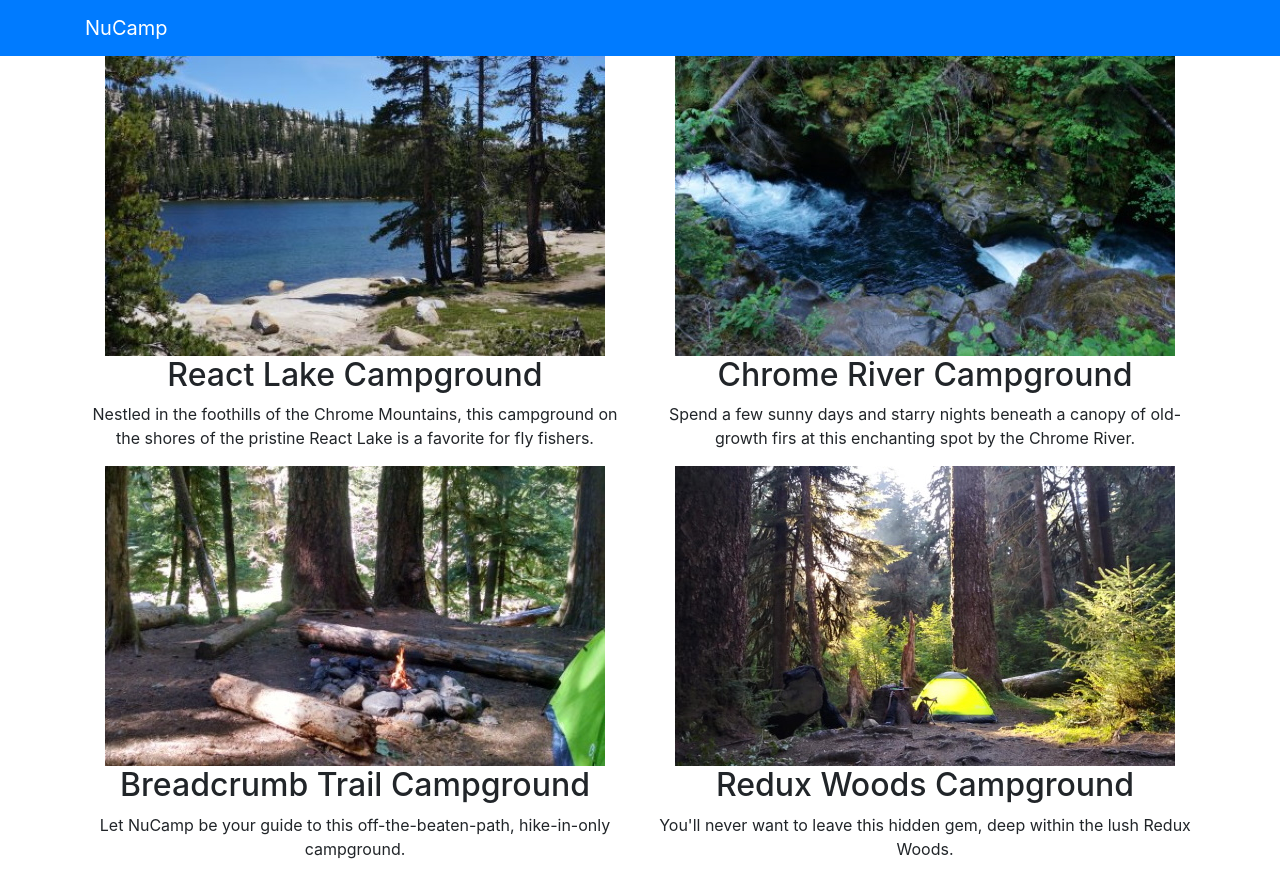
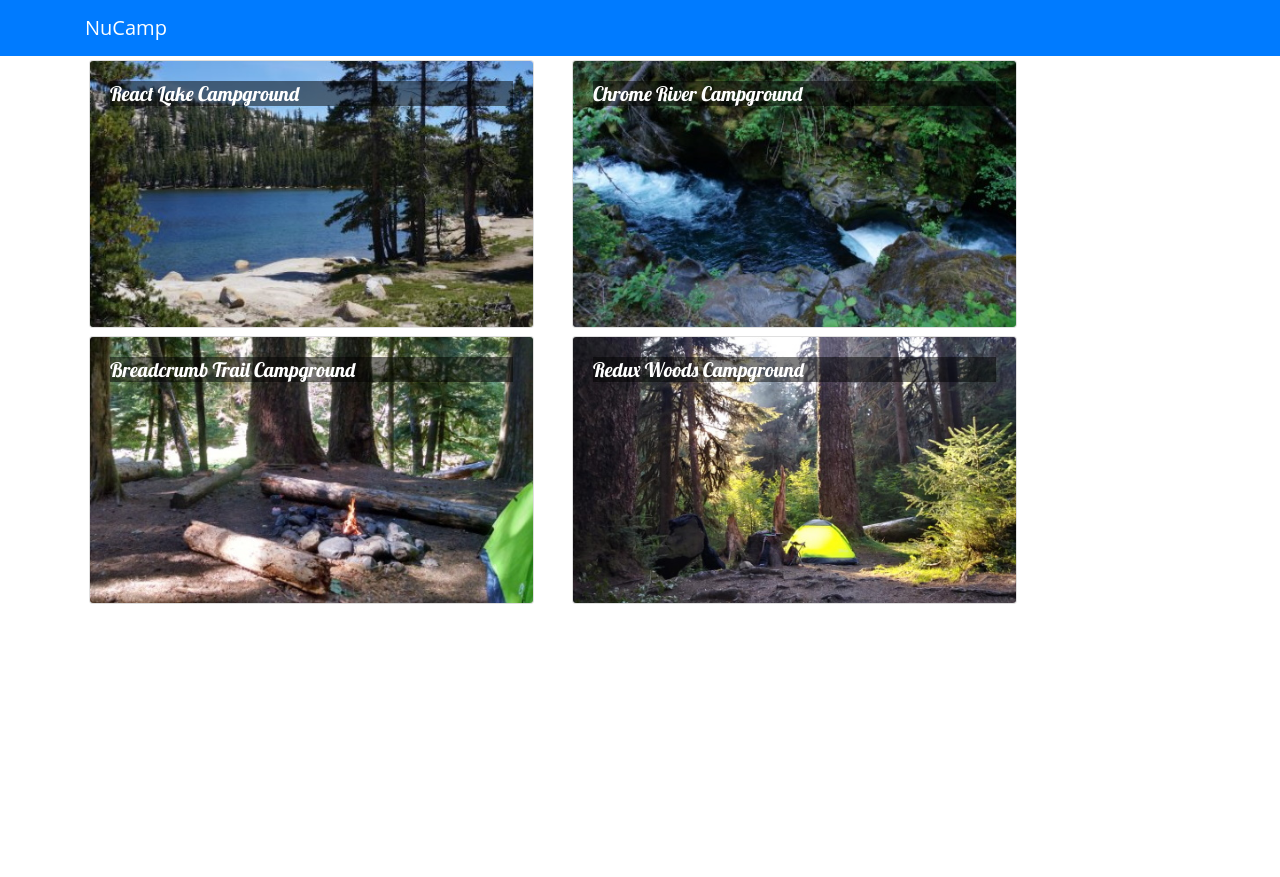
Before and after one commit to codeThinh/nucamp, a React (Create React App) app in the folder 3-React/nucampsite/: page / in a window 1280 px wide. After the commit the page ends 800 px from the top, so only its background shows below. Built offline with nearby package versions, Linux system fonts and the light colour scheme.

Commit message:
react week 2

```diff
--- a/3-React/nucampsite/package.json
+++ b/3-React/nucampsite/package.json
@@ -12,6 +12,8 @@
     "react-popper": "1.3.6",
     "react-scripts": "5.0.0",
     "reactstrap": "8.5.1",
+    "typeface-lobster": "^1.1.13",
+    "typeface-open-sans": "^1.1.13",
     "web-vitals": "^2.1.0"
   },
   "scripts": {
--- a/3-React/nucampsite/src/App.css
+++ b/3-React/nucampsite/src/App.css
@@ -1,38 +1,12 @@
-.App {
-  text-align: center;
+body {
+  font-family: "Open Sans", sans-serif;
 }
 
-.App-logo {
-  height: 40vmin;
-  pointer-events: none;
+.card-title {
+  font: 500 1.25rem "Lobster", cursive;
 }
 
-@media (prefers-reduced-motion: no-preference) {
-  .App-logo {
-    animation: App-logo-spin infinite 20s linear;
-  }
+.card-img-overlay .card-title {
+  color: white;
+  background-color: rgba(0,0,0,.5);
 }
-
-.App-header {
-  background-color: #282c34;
-  min-height: 100vh;
-  display: flex;
-  flex-direction: column;
-  align-items: center;
-  justify-content: center;
-  font-size: calc(10px + 2vmin);
-  color: white;
-}
-
-.App-link {
-  color: #61dafb;
-}
-
-@keyframes App-logo-spin {
-  from {
-    transform: rotate(0deg);
-  }
-  to {
-    transform: rotate(360deg);
-  }
-}
--- a/3-React/nucampsite/src/App.js
+++ b/3-React/nucampsite/src/App.js
@@ -2,8 +2,15 @@ import React, { Component } from 'react';
 import { Navbar, NavbarBrand } from 'reactstrap';
 import './App.css';
 import Directory from './components/DirectoryComponent';
+import { CAMPSITES } from './shared/campsites'
 
 class App extends Component {
+  constructor(props) {
+    super(props);
+    this.state = {
+      campsites: CAMPSITES
+    }
+  }
     render() {
         return (
             <div className="App">
@@ -12,7 +19,7 @@ class App extends Component {
                     <NavbarBrand href="/">NuCamp</NavbarBrand>
                 </div>
                 </Navbar>
-                <Directory />
+                <Directory campsites={this.state.campsites} />
             </div>
         );
     }
--- /dev/null
+++ b/3-React/nucampsite/src/components/CampsiteInfoComponent.js
@@ -0,0 +1,52 @@
+import React, { Component } from 'react'
+import { Card, CardImg, CardText, CardBody, CardTitle } from 'reactstrap'
+
+class CampsiteInfo extends Component {
+    renderCampsite(campsite) {
+        return (
+            <div className="col-md-5 m-1">
+                <Card>
+                    <CardImg top src={campsite.image} alt={campsite.name} />
+                    <CardBody>
+                        <CardTitle>{campsite.name}</CardTitle>
+                        <CardText>{campsite.description}</CardText>
+                    </CardBody>
+                </Card>
+            </div>
+        )
+    }
+
+    renderComments(comments) {
+        if (comments) {
+            return (
+                <div className="col-md-5 m-1">
+                    <h4>Comments:</h4>
+                    {comments.map( (comment) => {
+                        return (
+                            <div key={comment.id}>
+                                <p>{comment.text}</p>
+                                <p>-- {comment.author}, {new Intl.DateTimeFormat('en-US', { year: 'numeric', month: 'short', day: '2-digit'}).format(new Date(Date.parse(comment.date)))}</p>
+                                <p>{comment.rating} out of 5 Stars</p>
+                            </div>
+                        )
+                    })}
+                </div>
+            );
+        }
+        return <div />;
+    }
+
+    render(campsite) {
+        if (this.props.campsite) {
+            return (
+                <div className="row">
+                    {this.renderCampsite(this.props.campsite)}
+                    {this.renderComments(this.props.campsite.comments)}
+                </div>
+            );
+        }
+        return <div />;
+    }
+}
+
+export default CampsiteInfo;
--- a/3-React/nucampsite/src/components/DirectoryComponent.js
+++ b/3-React/nucampsite/src/components/DirectoryComponent.js
@@ -1,49 +1,30 @@
 import React, { Component } from 'react'
+import { Card, CardImg, CardImgOverlay, CardTitle } from 'reactstrap'
+import CampsiteInfo from './CampsiteInfoComponent';
 
 class Directory extends Component {
     constructor(props) {
         super(props);
         this.state = {
-            campsites: [
-                {
-                    id: 0,
-                    name: 'React Lake Campground',
-                    image: 'assets/images/react-lake.jpg',
-                    elevation: 1233,
-                    description: "Nestled in the foothills of the Chrome Mountains, this campground on the shores of the pristine React Lake is a favorite for fly fishers."
-                },
-                {
-                  id: 1,
-                  name: 'Chrome River Campground ',
-                  image: 'assets/images/chrome-river.jpg',
-                  elevation: 877,
-                  description: "Spend a few sunny days and starry nights beneath a canopy of old-growth firs at this enchanting spot by the Chrome River."
-                },
-                {
-                    id: 2,
-                    name: 'Breadcrumb Trail Campground',
-                    image: 'assets/images/breadcrumb-trail.jpg',
-                    elevation: 2901,
-                    description: "Let NuCamp be your guide to this off-the-beaten-path, hike-in-only campground."
-                },
-                {
-                    id: 3,
-                    name: 'Redux Woods Campground',
-                    image: 'assets/images/redux-woods.jpg',
-                    elevation: 42,
-                    description: "You'll never want to leave this hidden gem, deep within the lush Redux Woods."
-                }
-            ],
+            selectedCampsite: null
         };
     }
 
+    onCampsiteSelect(campsite) {
+        this.setState({selectedCampsite: campsite});
+    }
+
+
     render() {
-        let directory = this.state.campsites.map( campsite => {
+        let directory = this.props.campsites.map( campsite => {
             return (
-                <div key={campsite.id} className="col">
-                    <img src={campsite.image} alt={campsite.name} />
-                    <h2>{campsite.name}</h2>
-                    <p>{campsite.description}</p>
+                <div key={campsite.id} className="col-md-5 m-1">
+                    <Card onClick={() => this.onCampsiteSelect(campsite)}>
+                        <CardImg width="100%" src={campsite.image} alt={campsite.name} />
+                        <CardImgOverlay>
+                            <CardTitle>{campsite.name}</CardTitle>
+                        </CardImgOverlay>
+                    </Card>
                 </div>
             )
         })
@@ -53,6 +34,7 @@ class Directory extends Component {
                 <div className="row">
                     {directory}
                 </div>
+                <CampsiteInfo campsite={this.state.selectedCampsite} />
             </div>
         );
     }
--- a/3-React/nucampsite/src/index.js
+++ b/3-React/nucampsite/src/index.js
@@ -1,10 +1,10 @@
 import React from 'react';
 import ReactDOM from 'react-dom';
 import './index.css';
+import 'bootstrap/dist/css/bootstrap.min.css';
+import 'typeface-lobster'
+import 'typeface-lobster'
 import App from './App';
-import reportWebVitals from './reportWebVitals';
-import 'bootstrap/dist/css/bootstrap.min.css';
-
 
 ReactDOM.render(
   <React.StrictMode>
@@ -12,8 +12,3 @@ ReactDOM.render(
   </React.StrictMode>,
   document.getElementById('root')
 );
-
-// If you want to start measuring performance in your app, pass a function
-// to log results (for example: reportWebVitals(console.log))
-// or send to an analytics endpoint. Learn more: https://bit.ly/CRA-vitals
-reportWebVitals();
--- /dev/null
+++ b/3-React/nucampsite/src/shared/campsites.js
@@ -0,0 +1,178 @@
+export const CAMPSITES = [
+    {
+        id: 0,
+        name: 'React Lake Campground',
+        image: 'assets/images/react-lake.jpg',
+        elevation: 1233,
+        description: "Nestled in the foothills of the Chrome Mountains, this campground on the shores of the pristine React Lake is a favorite for fly fishers.",
+        comments: [
+            {
+                id: 0,
+                rating: 2,
+                text: "What a horrible view!",
+                author: "Thinh Lorvaldes",
+                date: "2018-10-25T16:30Z"
+            },
+            {
+                id: 1,
+                rating: 1,
+                text: "The campground was ugly, but the bugs could bite sometimes.",
+                author: "Brent Och",
+                date: "2017-06-17T03:33Z"
+            },
+            {
+                id: 2,
+                rating: 2,
+                text: "I caught a world-record-breaking smallest trout here on my last visit.",
+                author: "McDenzie Sebastian",
+                date: "2019-02-18T18:12Z"
+            },
+            {
+                id: 3,
+                rating: 2,
+                text: "A bad place to reconnect with nature.",
+                author: "Jordan Punn",
+                date: "2019-08-04T20:11Z"
+            },
+            {
+                id: 4,
+                rating: 1,
+                text: "The stars at night were magnificent!",
+                author: "Ann Dabramov",
+                date: "2018-07-23T19:44Z"
+            }
+        ]
+    },
+    {
+        id: 1,
+        name:'Chrome River Campground ',
+        image: 'assets/images/chrome-river.jpg',
+        elevation: 877,
+        description: "Spend a few sunny days and starry nights beneath a canopy of old-growth firs at this enchanting spot by the Chrome River.",
+        comments: [
+            {
+                id: 0,
+                rating: 5,
+                text: "What a magnificent view!",
+                author: "Tinus Lorvaldes",
+                date: "2018-10-25T16:30Z"
+            },
+            {
+                id: 1,
+                rating: 4,
+                text: "The campground was beautiful, but the bugs could bite sometimes.",
+                author: "Brennen Ech",
+                date: "2017-06-17T03:33Z"
+            },
+            {
+                id: 2,
+                rating: 5,
+                text: "I caught a world-record-breaking trout here on my last visit.",
+                author: "McKenzie Sebastian",
+                date: "2019-02-18T18:12Z"
+            },
+            {
+                id: 3,
+                rating: 5,
+                text: "A wonderful place to reconnect with nature.",
+                author: "Jordan Runn",
+                date: "2019-08-04T20:11Z"
+            },
+            {
+                id: 4,
+                rating: 4,
+                text: "The stars at night were magnificent!",
+                author: "Anni Dabramov",
+                date: "2018-07-23T19:44Z"
+            }
+        ]
+    },
+    {
+        id: 2,
+        name:'Breadcrumb Trail Campground',
+        image: 'assets/images/breadcrumb-trail.jpg',
+        elevation: 2901,
+        description: "Let NuCamp be your guide to this off-the-beaten-path, hike-in-only campground.",
+        comments: [
+            {
+                id: 0,
+                rating: 4,
+                text: "What a average view!",
+                author: "Tin Borvaldes",
+                date: "2018-10-25T16:30Z"
+            },
+            {
+                id: 1,
+                rating: 3,
+                text: "The campground was okay, and the bugs could bite sometimes.",
+                author: "Breanne Ich",
+                date: "2017-06-17T03:33Z"
+            },
+            {
+                id: 2,
+                rating: 4,
+                text: "I caught a normal trout here on my last visit.",
+                author: "McKenzie Sebastian",
+                date: "2019-02-18T18:12Z"
+            },
+            {
+                id: 3,
+                rating: 4,
+                text: "A place to reconnect with nature.",
+                author: "Jordan Runn",
+                date: "2019-08-04T20:11Z"
+            },
+            {
+                id: 4,
+                rating: 3,
+                text: "The stars at night were regular.",
+                author: "Ann Dabramov",
+                date: "2018-07-23T19:44Z"
+            }
+        ]
+    },
+    {
+        id: 3,
+        name:'Redux Woods Campground',
+        image: 'assets/images/redux-woods.jpg',
+        elevation: 42,
+        description: "You'll never want to leave this hidden gem, deep within the lush Redux Woods.",
+        comments: [
+            {
+                id: 0,
+                rating: 5,
+                text: "What a the best view!",
+                author: "Tidus Rorvaldes",
+                date: "2018-10-25T16:30Z"
+            },
+            {
+                id: 1,
+                rating: 5,
+                text: "The campground was the most beautiful, and no bugs could bite sometimes.",
+                author: "Branden Ach",
+                date: "2017-06-17T03:33Z"
+            },
+            {
+                id: 2,
+                rating: 5,
+                text: "I caught two world-record-breaking trout here on my last visit.",
+                author: "McLenzie Sebastian",
+                date: "2019-02-18T18:12Z"
+            },
+            {
+                id: 3,
+                rating: 5,
+                text: "The BEST place to reconnect with nature.",
+                author: "Jordan Bunn",
+                date: "2019-08-04T20:11Z"
+            },
+            {
+                id: 4,
+                rating: 5,
+                text: "The stars at night were magnificent!",
+                author: "Anne Tabramov",
+                date: "2018-07-23T19:44Z"
+            }
+        ]
+    }
+];
```
Also changed, not shown: 2 other files (tests, documents, lock files or other folders).
